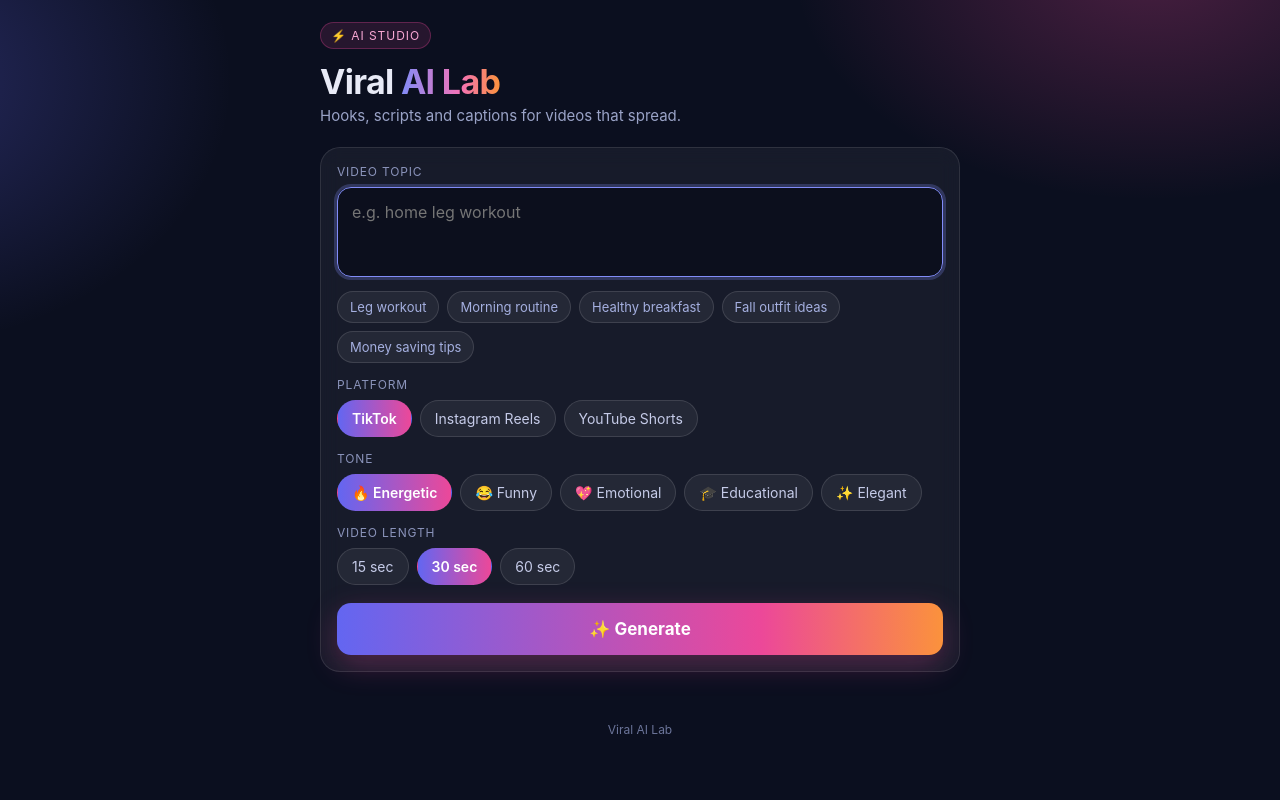
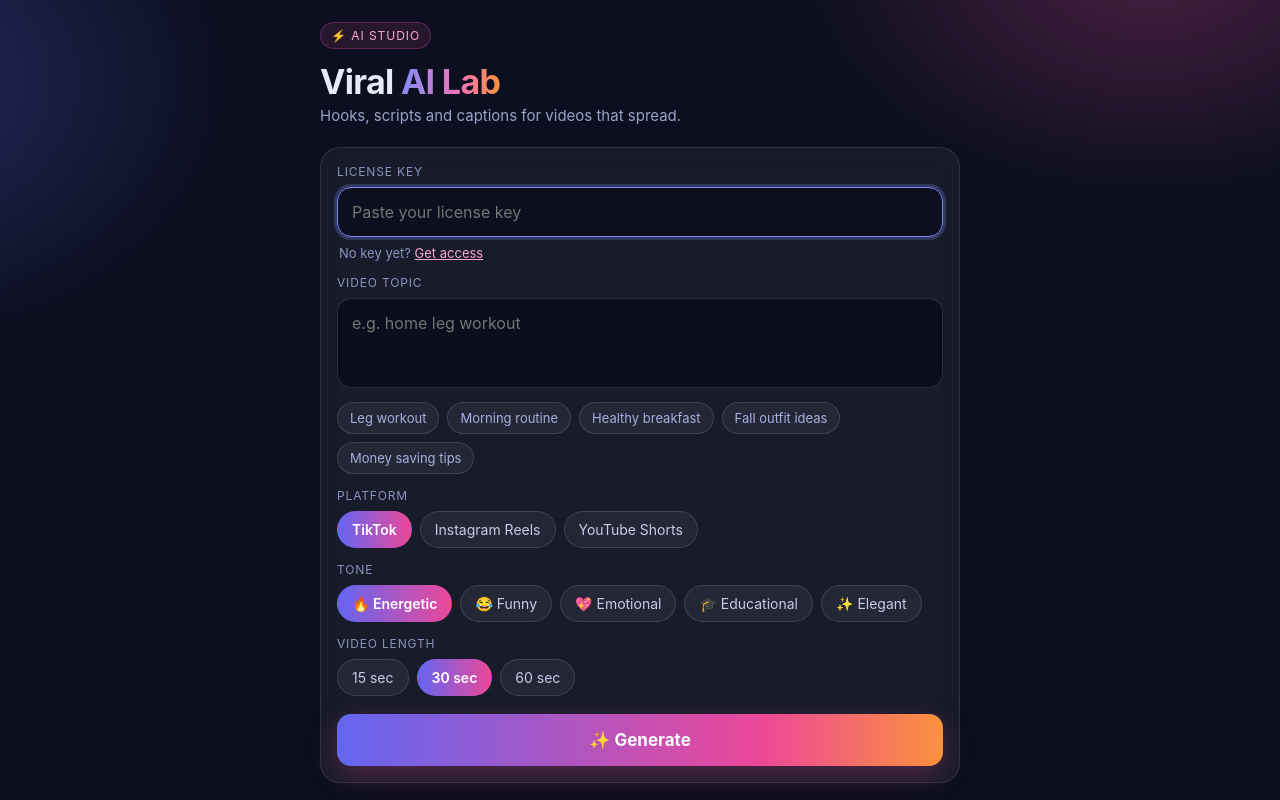
Before and after one commit to brajanjasmina-prog/viral-ai-lab, a website: page index.html in a window 1280 px wide. Both pictures are taken after a click on the button "✨ Generate". Shown: the top 800 px of the page. Drawn offline with Linux system fonts and the light colour scheme.

Commit message:
Update index.html

```diff
--- a/index.html
+++ b/index.html
@@ -25,11 +25,13 @@
   .panel { background: rgba(255,255,255,.05); border: 1px solid rgba(255,255,255,.1); border-radius: 20px; padding: 16px; backdrop-filter: blur(10px); -webkit-backdrop-filter: blur(10px); }
   label.l { display: block; font-size: 12px; text-transform: uppercase; letter-spacing: .07em; color: #8b94bb; margin: 14px 0 8px; }
   label.l:first-child { margin-top: 0; }
-  textarea {
+  textarea, input.txt {
     width: 100%; padding: 14px; font-size: 16px; font-family: inherit; color: #fff; resize: none;
     background: rgba(8,11,25,.7); border: 1px solid rgba(255,255,255,.12); border-radius: 14px; outline: none;
   }
-  textarea:focus { border-color: #818cf8; box-shadow: 0 0 0 3px rgba(129,140,248,.25); }
+  textarea:focus, input.txt:focus { border-color: #818cf8; box-shadow: 0 0 0 3px rgba(129,140,248,.25); }
+  .lic-note { margin: 8px 2px 0; font-size: 13px; color: #8b94bb; }
+  .lic-note a { color: #f9a8d4; }
   .chips { display: flex; flex-wrap: wrap; gap: 8px; }
   .chip {
     padding: 9px 14px; font-size: 14px; color: #c5cbe8; cursor: pointer; font-family: inherit;
@@ -82,6 +84,10 @@
   <p class="sub">Hooks, scripts and captions for videos that spread.</p>
 
   <div class="panel">
+    <label class="l">License key</label>
+    <input class="txt" id="licenseInput" type="text" placeholder="Paste your license key" autocomplete="off" autocapitalize="off" spellcheck="false">
+    <p class="lic-note">No key yet? <a id="buyLink" href="#" target="_blank" rel="noopener">Get access</a></p>
+
     <label class="l">Video topic</label>
     <textarea id="promptInput" rows="3" placeholder="e.g. home leg workout"></textarea>
     <div class="chips ideas" id="ideas" style="margin-top:10px"></div>
@@ -104,6 +110,9 @@
 </div>
 
 <script>
+// Change this to your Gumroad product link
+const BUY_URL = 'https://siennavance8.gumroad.com/l/qpgkyd';
+
 const PLATFORMS = ['TikTok', 'Instagram Reels', 'YouTube Shorts'];
 const TONES = [
   ['energetic', '🔥 Energetic'], ['funny', '😂 Funny'], ['emotional', '💖 Emotional'],
@@ -112,8 +121,17 @@
 const LENGTHS = [15, 30, 60];
 const IDEAS = ['Leg workout', 'Morning routine', 'Healthy breakfast', 'Fall outfit ideas', 'Money saving tips'];
 const HKEY = 'viral_ai_lab_history';
+const LKEY = 'viral_ai_lab_license';
 
 let platform = PLATFORMS[0], tone = TONES[0][0], len = 30, raws = [];
+
+document.getElementById('buyLink').href = BUY_URL;
+
+const licInput = document.getElementById('licenseInput');
+try { licInput.value = localStorage.getItem(LKEY) || ''; } catch (e) {}
+licInput.addEventListener('input', () => {
+  try { localStorage.setItem(LKEY, licInput.value.trim()); } catch (e) {}
+});
 
 function chips(id, items, getVal, getLabel, onPick, isOn) {
   const box = document.getElementById(id);
@@ -239,8 +257,15 @@
 
 async function generateScript() {
   const text = document.getElementById('promptInput').value;
+  const licenseKey = licInput.value.trim();
   const btn = document.getElementById('genBtn');
   const box = document.getElementById('results');
+
+  if (!licenseKey) {
+    box.innerHTML = '<div class="err">Enter your license key first.</div>';
+    licInput.focus();
+    return;
+  }
   if (!text.trim()) { document.getElementById('promptInput').focus(); return; }
 
   btn.disabled = true; btn.textContent = 'Generating...';
@@ -250,7 +275,7 @@
     const res = await fetch('/api/generate', {
       method: 'POST',
       headers: { 'Content-Type': 'application/json' },
-      body: JSON.stringify({ prompt: text, platform, tone, length: len })
+      body: JSON.stringify({ prompt: text, platform, tone, length: len, licenseKey })
     });
     if (!res.ok) {
       const d = await res.json().catch(() => ({}));
```
